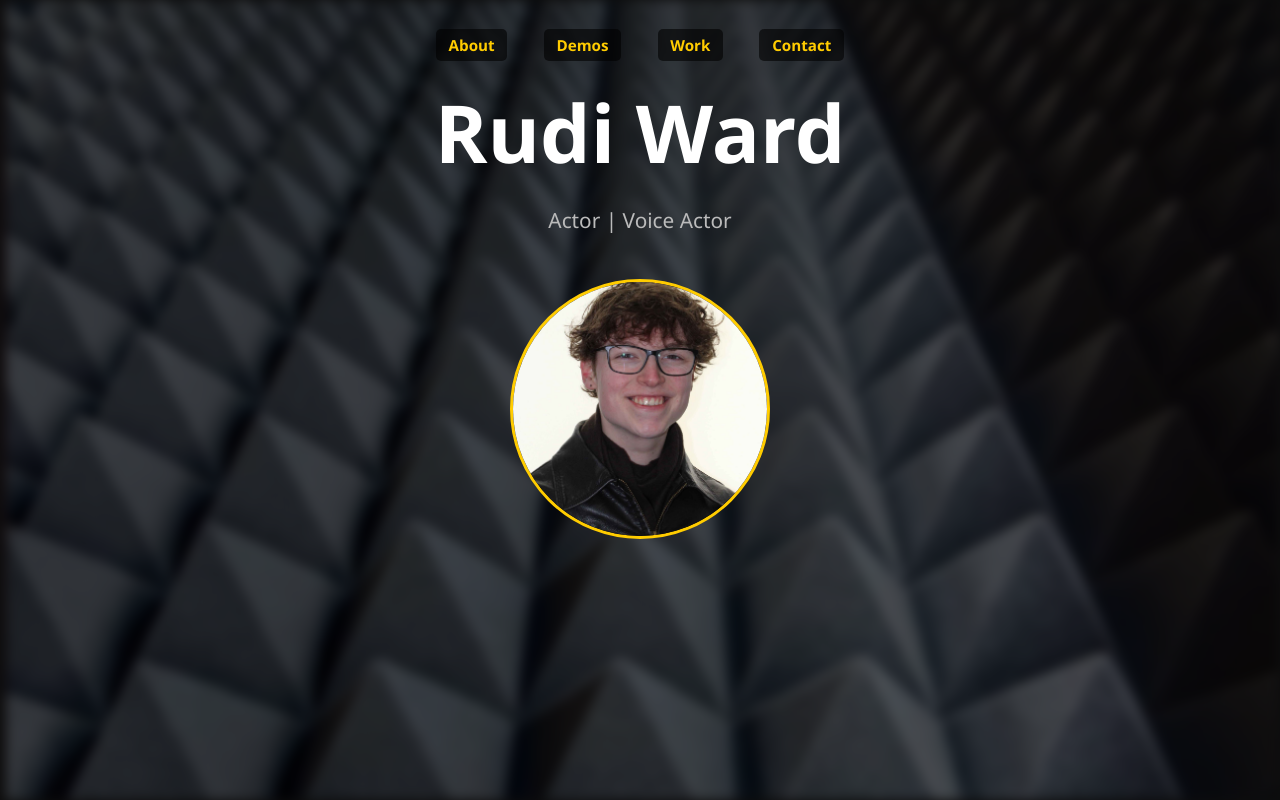
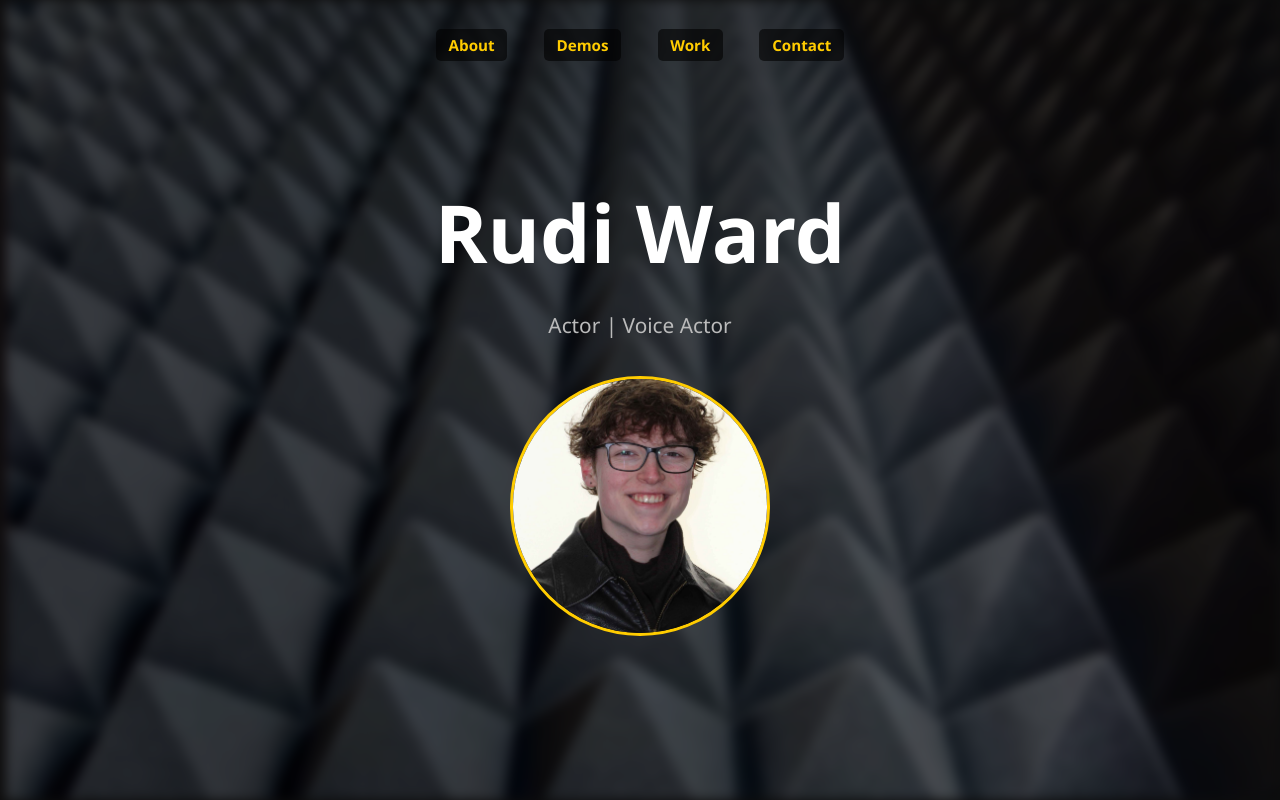
Before and after one commit to RudiWardVA/Voice-Acting-Website, a plain HTML site: page index.html in a window 1280 px wide. Shown: the top 800 px of the page. Drawn offline with Linux system fonts and the light colour scheme.

Commit message:
Update style.css

```diff
--- a/style.css
+++ b/style.css
@@ -13,33 +13,42 @@
   box-sizing: border-box;
 }
 
+html, body {
+  margin: 0;
+  padding: 0;
+  height: 100%; /* Ensures full page height */
+}
+
+/* Ensures the page scrolls to the top on load */
 html {
   scroll-behavior: smooth;
-  scroll-padding-top: 0; /* Remove any additional scroll padding */
+  scroll-padding-top: 0; /* Ensures no offset at the top */
 }
 
+/* Body */
 body {
   font-family: var(--font-main);
   background: var(--main-bg);
   color: var(--text);
   line-height: 1.7;
-  margin: 0; /* Ensure no default margin */
 }
 
+/* Header Section */
 header {
   position: relative;
   text-align: center;
   color: white;
   overflow: hidden;
-  min-height: 100vh; /* Full height of the viewport */
+  height: 100vh; /* Full viewport height */
   display: flex;
   flex-direction: column;
-  justify-content: flex-start; /* Align at the top of the page */
+  justify-content: center; /* Aligns content vertically in the center */
   align-items: center;
   z-index: 1;
-  padding: 0; /* Remove all padding */
+  padding: 0 1rem; /* No extra padding */
 }
 
+/* Background for the header */
 header::before {
   content: "";
   position: absolute;
@@ -53,32 +62,51 @@ header::before {
   z-index: 0;
 }
 
-header h1,
-header p {
+/* Header Text Styles */
+header h1 {
+  font-size: 5rem;
+  margin-top: 0; /* No margin at the top to avoid extra space */
+  margin-bottom: 0.5rem;
   position: relative;
   z-index: 2;
   animation: fadeIn 1s ease-in-out;
-  margin: 0.5rem 0;
-}
-
-header h1 {
-  font-size: 5rem;
-  margin-bottom: 0.2rem; /* Reduced bottom margin */
-  margin-top: 4rem;
 }
 
 header p {
   font-size: 1.3rem;
   color: var(--subtext);
-  margin-top: 0; /* Remove extra margin */
+  position: relative;
+  z-index: 2;
+  animation: fadeIn 1s ease-in-out;
 }
 
+/* Profile Picture */
+.profile-pic {
+  width: 260px;
+  height: 260px;
+  border-radius: 50%;
+  object-fit: cover;
+  border: 3px solid var(--accent);
+  margin-top: 2rem; /* Adjusted for desired spacing */
+  transition: transform 0.3s ease;
+  position: relative;
+  z-index: 3;
+  background: var(--main-bg);
+}
+
+/* Hover Effect for Profile Picture */
+.profile-pic:hover {
+  transform: scale(1.05);
+}
+
+/* Main Section */
 main {
   max-width: 960px;
   margin: auto;
   padding: 2rem 1rem;
 }
 
+/* Section Styles */
 section {
   margin-bottom: 4rem;
   text-align: center;
@@ -101,34 +129,7 @@ h2::after {
   background: var(--accent);
 }
 
-.profile-pic {
-  width: 260px;
-  height: 260px;
-  border-radius: 50%;
-  object-fit: cover;
-  border: 3px solid var(--accent);
-  margin-top: 2rem; /* Adjusted the margin-top to push the profile picture down */
-  transition: transform 0.3s ease;
-  z-index: 3;
-  background: var(--main-bg);
-}
-
-.profile-pic:hover {
-  transform: scale(1.05);
-}
-
-p {
-  margin-bottom: 1rem;
-  color: var(--text);
-}
-
-audio {
-  width: 100%;
-  max-width: 500px;
-  margin: 1rem auto;
-  display: block;
-}
-
+/* Footer */
 footer {
   text-align: center;
   padding: 2rem;
@@ -146,11 +147,6 @@ a {
 a:hover {
   text-decoration: underline;
   color: #fff;
-}
-
-.social-icons a {
-  margin: 0 0.5rem;
-  font-size: 1.3rem;
 }
 
 /* Navigation */
@@ -190,7 +186,7 @@ nav a {
   .profile-pic {
     width: 130px;
     height: 130px;
-    margin-top: 2rem; /* Adjust for mobile view as well */
+    margin-top: 2rem; /* Adjusted for smaller screens */
   }
   nav a {
     display: inline-block;
```
